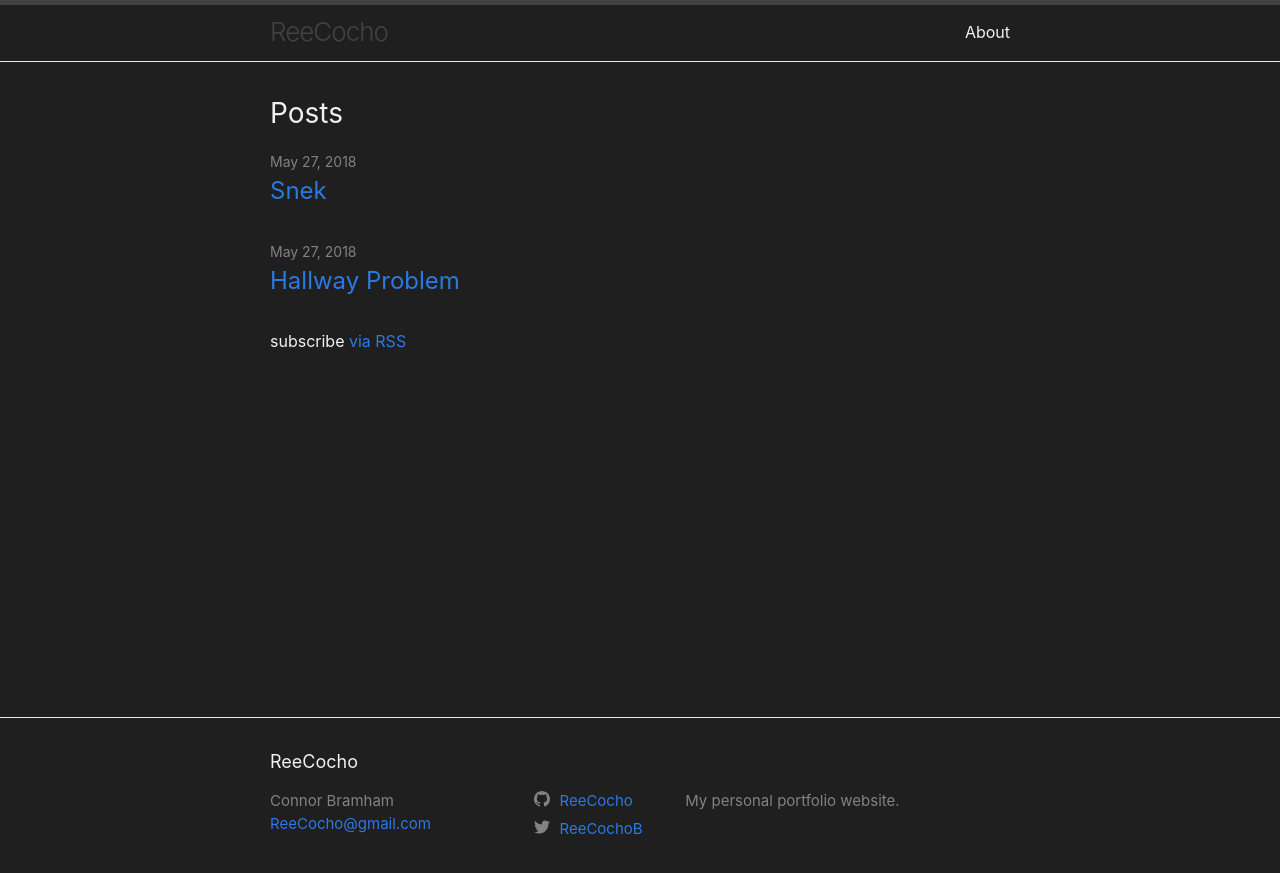
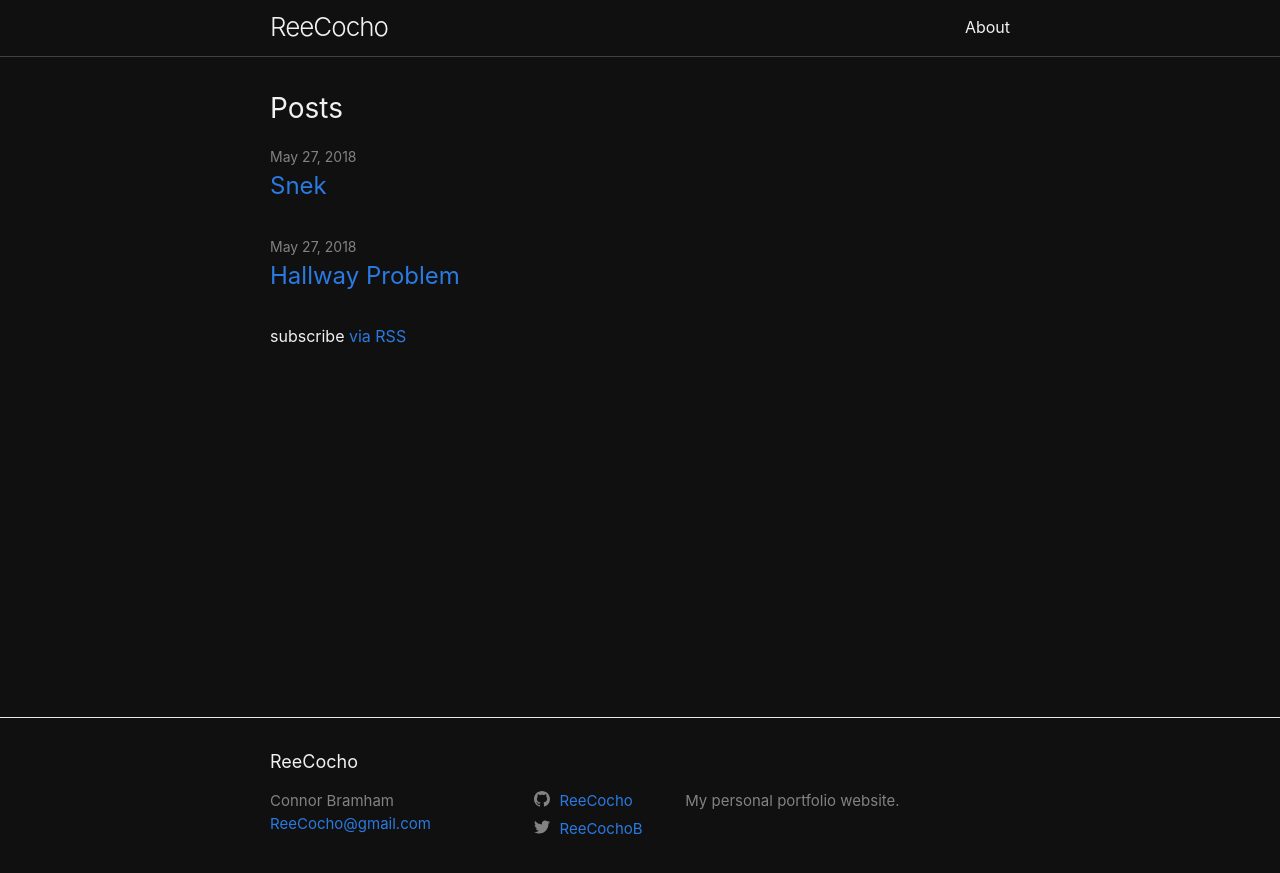
Before and after one commit to ReeCocho/reecocho.github.io, a Jekyll site: the page built from index.md, in a window 1280 px wide. Shown: the top 873 px of the page. Built offline with Jekyll 4.4.1, drawn with Linux system fonts in a browser that asks for light colours.

Commit message:
More color changes.

```diff
--- a/_sass/minima.scss
+++ b/_sass/minima.scss
@@ -11,7 +11,7 @@ $base-line-height: 1.5 !default;
 $spacing-unit:     30px !default;
 
 $text-color:       #f1f1f1 !default;
-$background-color: #1f1f1f !default;
+$background-color: #101010 !default;
 $brand-color:      #2a7ae2 !default;
 
 $grey-color:       #828282 !default;
--- a/_sass/minima/_layout.scss
+++ b/_sass/minima/_layout.scss
@@ -2,8 +2,7 @@
  * Site header
  */
 .site-header {
-  border-top: 5px solid $grey-color-dark;
-  border-bottom: 1px solid $grey-color-light;
+  border-bottom: 1px solid $grey-color-dark;
   min-height: $spacing-unit * 1.865;
 
   // Positioning context for the mobile navigation icon
@@ -20,7 +19,7 @@
 
   &,
   &:visited {
-    color: $grey-color-dark;
+    color: $text-color;
   }
 }
 
```
